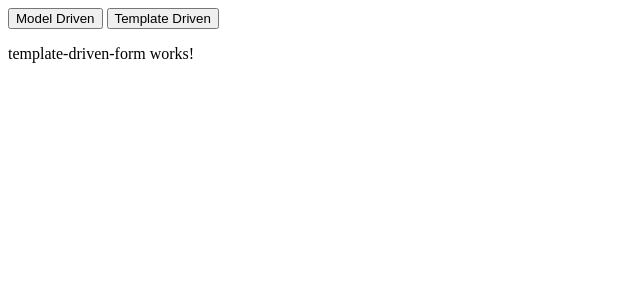
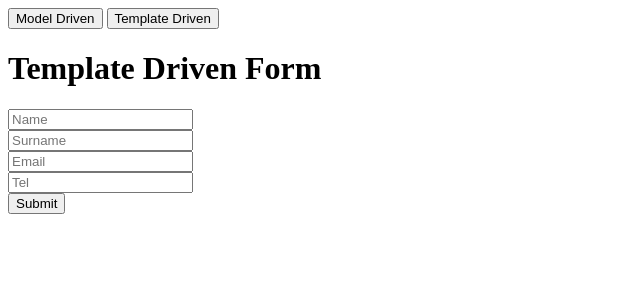
Before and after one commit to yamanerkam/Angular-Forms, an Angular app: page /template-driven in a window 1280 px wide. Shown: the top 300 px of the page, without its empty margins (0-640 px from the left). Built offline with nearby package versions, Linux system fonts and the light colour scheme.

Commit message:
template-driven-form

```diff
--- a/src/app/components/model-driven-form/model-driven-form.component.html
+++ b/src/app/components/model-driven-form/model-driven-form.component.html
@@ -1 +1 @@
-<p>model-driven-form works!</p>
+<h1>Model Driven Form</h1>
--- a/src/app/components/template-driven-form/template-driven-form.component.html
+++ b/src/app/components/template-driven-form/template-driven-form.component.html
@@ -1 +1,8 @@
-<p>template-driven-form works!</p>
+<h1>Template Driven Form</h1>
+<form #frm="ngForm" (ngSubmit)="submit(frm.value)">
+    <input type="text" placeholder="Name" name="name" ngModel> <br>
+    <input type="text" placeholder="Surname" name="surname" ngModel> <br>
+    <input type="email" placeholder="Email" name="email" ngModel> <br>
+    <input type="tel" placeholder="Tel" name="tel" ngModel> <br>
+    <button type="submit">Submit</button>
+</form>
--- a/src/app/components/template-driven-form/template-driven-form.component.ts
+++ b/src/app/components/template-driven-form/template-driven-form.component.ts
@@ -7,9 +7,14 @@ import { Component, OnInit } from '@angular/core';
 })
 export class TemplateDrivenFormComponent implements OnInit {
 
+  submit(data: any) {
+    console.log(data);
+  }
   constructor() { }
 
   ngOnInit(): void {
   }
 
+
+
 }
--- a/src/app/components/template-driven-form/template-driven-form.module.ts
+++ b/src/app/components/template-driven-form/template-driven-form.module.ts
@@ -1,12 +1,15 @@
 import { NgModule } from '@angular/core';
 import { CommonModule } from '@angular/common';
+import { FormsModule } from '@angular/forms';
+import { TemplateDrivenFormComponent } from './template-driven-form.component';
 
 
 
 @NgModule({
-  declarations: [],
+  declarations: [TemplateDrivenFormComponent],
   imports: [
-    CommonModule
-  ]
+    CommonModule,
+    FormsModule
+  ], exports: [TemplateDrivenFormComponent]
 })
 export class TemplateDrivenFormModule { }
```
